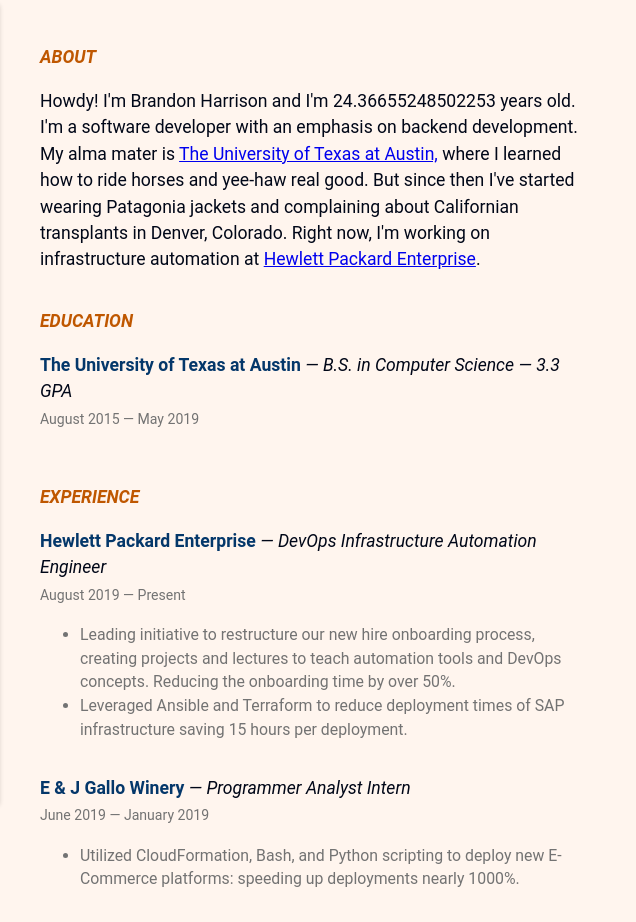
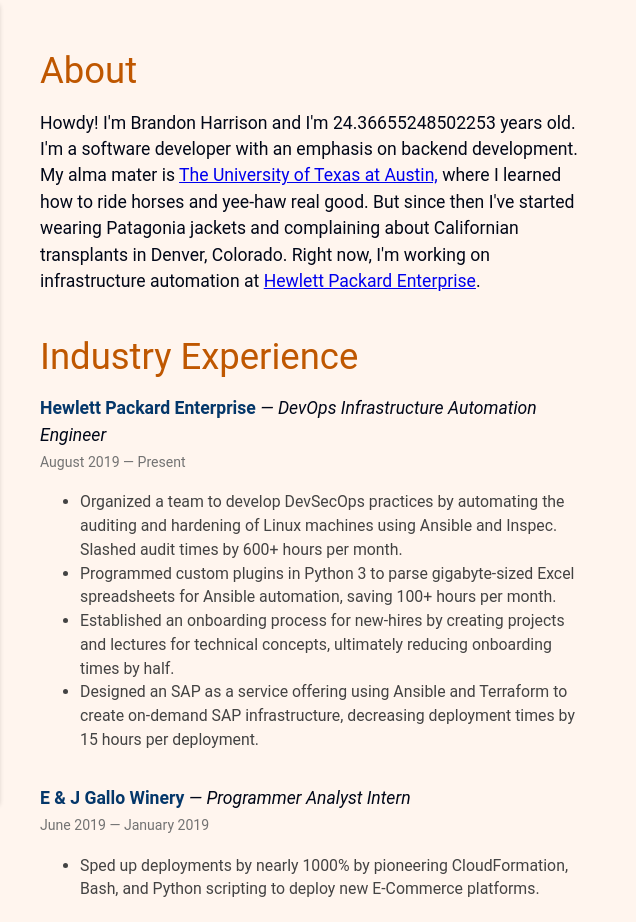
Before and after one commit to BrandonHarrisonCode/Personal-Website, a plain HTML site: page public_html/index.html in a window 1280 px wide. Shown: the top 922 px of the page, 644-1280 px from the left. Drawn offline with Linux system fonts and the light colour scheme.

Commit message:
Update style and content

```diff
--- a/public_html/css/main.css
+++ b/public_html/css/main.css
@@ -84,18 +84,13 @@
     margin: 0;
 }
 
-.section {
-    padding-bottom: 2em;
-    line-heigth: 3;
-}
-
 .entry {
     padding-bottom: 1em;
 }
 
 .entrytitle {
     font-family: Ubuntu, Roboto, sans-serif;
-    font-weight: bold;
+    font-weight: 600;
     color: #04376a;
 }
 
@@ -107,7 +102,7 @@
 .detail {
     font-family: Ubuntu, Roboto, sans-serif;
     font-size: .9em;
-    color: #737373;
+    color: #434343;
 }
 
 .date {
@@ -116,15 +111,19 @@
     color: #737373;
 }
 
-.section h4 {
+.section {
+  padding-bottom: 2em;
+}
+
+
+.section .title {
+    padding-bottom: .3em;
+    font-size: 2.28rem;
     font-family: Ubuntu, Roboto, sans-serif;
-    text-transform: uppercase;
     color: #BF5700;
-    font-weight: bold;
-    font-style: italic;
-    padding-bottom: 1em;
+    font-weight: 400;
 }
-    /* color: #0068bf; */
+
 #resume {
     text-align: left;
 }
--- a/public_html/index.html
+++ b/public_html/index.html
@@ -9,6 +9,7 @@
     </head>
     <body class="noscroll">
         <div class="wrapper">
+
             <div id="intro">
                 <div class="portrait tint">
                     <img id="headshot" onload="portraitLoad()" src="resources/smallheadshot.jpg" srcset="resources/smallheadshot.jpg 1x, resources/headshot.jpg 2x" alt="Portrait of Brandon">
@@ -18,41 +19,48 @@
                     <p> I'm a software developer working for <br><span class="current-work">Hewlett Packard Enterprise</span>.</p>
                 </div>
             </div>
+
             <div id="resume">
                 <div class="bobbing"><div id="logo"></div></div>
                 <div id="resumetext" class="text">
+
                     <div class="section">
-                        <h4>About</h4>
+                      <h2 class="title">About</h2>
                         Howdy! I'm Brandon Harrison and I'm <span id="age"></span> years old. I'm a software developer with an emphasis on backend development. My alma mater is <a href="https://www.utexas.edu/">The University of Texas at Austin,</a> where I learned how to ride horses and yee-haw real good. But since then I've started wearing Patagonia jackets and complaining about Californian transplants in Denver, Colorado. Right now, I'm working on infrastructure automation at <a href="https://www.hpe.com/us/en/home.html">Hewlett Packard Enterprise</a>.
                     </div>
-                    <div class="section">
-                        <h4>Education</h4>
-                        <div class="entry">
-                            <span class="entrytitle">The University of Texas at Austin</span>
-                            <span class="subtitle"> &mdash; B.S. in Computer Science &mdash; 3.3 GPA</span>
-                            <br><span class="date">August 2015 &mdash; May 2019</span>
-                        </div>
-                    </div>
-                    <div class="section">
-                        <h4>Experience</h4>
+
+                   <div class="section">
+                        <h2 class="title">Industry Experience</h2>
                         <div class="entry">
                             <span class="entrytitle">Hewlett Packard Enterprise</span>
                             <span class="subtitle"> &mdash; DevOps Infrastructure Automation Engineer</span>
                             <br><span class="date">August 2019 &mdash; Present</span>
                             <div class="detail">
                                 <ul>
-                                    <li>Leading initiative to restructure our new hire onboarding process, creating projects and lectures to teach automation tools and DevOps concepts. Reducing the onboarding time by over 50%.</li>
-                                    <li>Leveraged Ansible and Terraform to reduce deployment times of SAP infrastructure saving 15 hours per deployment.</li>
+                                    <li>Organized a team to develop DevSecOps practices by automating the auditing and hardening of Linux machines using Ansible and Inspec. Slashed audit times by 600+ hours per month.</li>
+                                    <li>Programmed custom plugins in Python 3 to parse gigabyte-sized Excel spreadsheets for Ansible automation, saving 100+ hours per month.</li>
+                                    <li>Established an onboarding process for new-hires by creating projects and lectures for technical concepts, ultimately reducing onboarding times by half.</li>
+                                    <li>Designed an SAP as a service offering using Ansible and Terraform to create on-demand SAP infrastructure, decreasing deployment times by 15 hours per deployment.</li>
+                                </ul>
+                            </div>
+                        </div>
+                       <div class="entry">
+                          <span class="entrytitle">E &amp; J Gallo Winery</span>
+                            <span class="subtitle"> &mdash; Programmer Analyst Intern</span>
+                            <br><span class="date">June 2019 &mdash; January 2019</span>
+                            <div class="detail">
+                                <ul>
+                                    <li>Sped up deployments by nearly 1000% by pioneering CloudFormation, Bash, and Python scripting to deploy new E-Commerce platforms.</li>
                                 </ul>
                             </div>
                         </div>
                         <div class="entry">
-                            <span class="entrytitle">E &amp; J Gallo Winery</span>
-                            <span class="subtitle"> &mdash; Programmer Analyst Intern</span>
-                            <br><span class="date">June 2019 &mdash; January 2019</span>
+                            <span class="entrytitle">RigUp</span>
+                            <span class="subtitle"> &mdash; Software Engineering Intern</span>
+                            <br><span class="date">October 2017 &mdash; December 2017</span>
                             <div class="detail">
                                 <ul>
-                                    <li>Utilized CloudFormation, Bash, and Python scripting to deploy new E-Commerce platforms: speeding up deployments nearly 1000%.</li>
+                                    <li>Remodeled Angular components in a Ruby on Rails contracting service using Jira and Code-Ship to fix customer-reported bugs and to reduce code complexity.</li>
                                 </ul>
                             </div>
                         </div>
@@ -62,13 +70,21 @@
                             <br><span class="date">May 2017 &mdash; August 2017</span>
                             <div class="detail">
                                 <ul>
-                                    <li>Architected and developed a web app to track HPE Synergy products’ development pipelines using React, Flask, MySQL, authentication with LDAP, and automated testing with PyTest.</li>
+                                    <li>Owned and architected a web application to track HPE products’ development pipelines using React, Flask, MySQL, authentication with LDAP, and automated testing with PyTest, implementing new features after feedback from stakeholders.</li>
                                 </ul>
                             </div>
                         </div>
                     </div>
                     <div class="section">
-                        <h4>Projects</h4>
+                        <h2 class="title">Education</h2>
+                        <div class="entry">
+                            <span class="entrytitle">The University of Texas at Austin</span>
+                            <span class="subtitle"> &mdash; B.S. in Computer Science &mdash; 3.3 GPA</span>
+                            <br><span class="date">August 2015 &mdash; May 2019</span>
+                        </div>
+                    </div>
+                    <div class="section">
+                        <h2 class="title">Projects</h2>
                         <div class="entry">
                             <span class="entrytitle">CFB Game of the Week</span>
                             <span class="subtitle"> &mdash; <a href="https://cfbgameoftheweek.com/">https://cfbgameoftheweek.com/</a></span>
```
